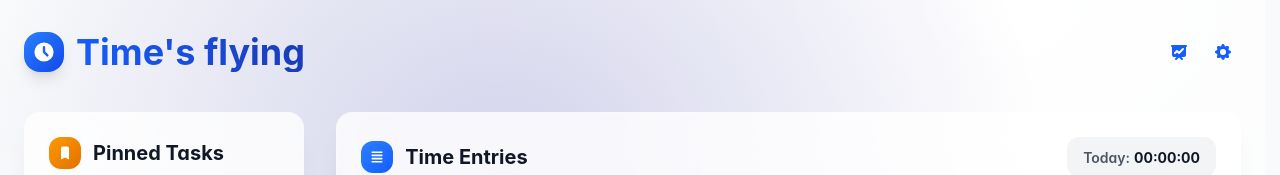
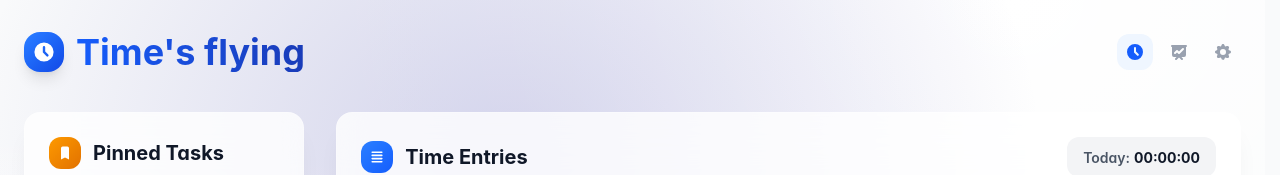
Before and after one commit to anbraten/timesflying, a Vue app: page / in a window 1280 px wide. Shown: the top 175 px of the page. Built offline with nearby package versions, Linux system fonts and the light colour scheme.

Commit message:
✨ add vue router and update packages

```diff
--- a/src/App.vue
+++ b/src/App.vue
@@ -3,7 +3,7 @@
     <div class="mx-auto px-6 py-8">
       <header class="mb-10">
         <div class="flex items-center gap-3 mb-3">
-          <a href="" class="flex gap-3 cursor-pointer" @click="page = 'home'">
+          <RouterLink to="/" class="flex gap-3 cursor-pointer">
             <div
               class="w-10 h-10 bg-gradient-to-br from-blue-500 to-blue-700 rounded-2xl flex items-center justify-center shadow-lg"
             >
@@ -18,37 +18,44 @@
             <h1 class="text-4xl font-bold bg-gradient-to-r from-blue-600 to-blue-800 bg-clip-text text-transparent">
               Time's flying
             </h1>
-          </a>
+          </RouterLink>
 
-          <div class="ml-auto flex gap-2">
-            <IconButton v-if="page !== 'reports'" name="chart" @click="page = 'reports'" />
-            <IconButton v-if="page !== 'settings'" name="settings" @click="page = 'settings'" />
-            <IconButton v-if="page !== 'home'" name="clock" @click="page = 'home'" />
-          </div>
+          <nav class="ml-auto flex gap-2">
+            <RouterLink
+              v-for="item in navItems"
+              :key="item.path"
+              :to="item.path"
+              custom
+              v-slot="{ isExactActive, navigate }"
+            >
+              <IconButton
+                :name="item.icon"
+                :title="item.label"
+                :variant="isExactActive ? 'primary' : 'ghost'"
+                :class="{ 'bg-blue-50': isExactActive }"
+                @click="navigate"
+              />
+            </RouterLink>
+          </nav>
         </div>
       </header>
 
       <Suspense>
-        <div>
-          <Home v-if="page === 'home'" />
-          <Settings v-if="page === 'settings'" />
-          <Reports v-if="page === 'reports'" />
-        </div>
+        <RouterView />
       </Suspense>
     </div>
   </div>
 </template>
 
 <script setup lang="ts">
-import { ref } from 'vue';
 import IconButton from './components/ui/IconButton.vue';
-import Home from './pages/Home.vue';
-import Settings from './pages/Settings.vue';
-import Reports from './pages/Reports.vue';
 import { useTimerTab } from './composables/useTimerTab';
 
-// TODO: use proper router
-const page = ref<'home' | 'settings' | 'reports'>('home');
+const navItems = [
+  { path: '/', icon: 'clock', label: 'Home' },
+  { path: '/reports', icon: 'chart', label: 'Reports' },
+  { path: '/settings', icon: 'settings', label: 'Settings' },
+];
 
 useTimerTab();
 </script>
--- a/src/main.ts
+++ b/src/main.ts
@@ -1,4 +1,5 @@
 import { createApp } from 'vue';
 import App from './App.vue';
+import { router } from './router';
 
-createApp(App).mount('#app');
+createApp(App).use(router).mount('#app');
--- /dev/null
+++ b/src/router/index.ts
@@ -0,0 +1,13 @@
+import { createRouter, createWebHistory } from 'vue-router';
+import Home from '../pages/Home.vue';
+import Reports from '../pages/Reports.vue';
+import Settings from '../pages/Settings.vue';
+
+export const router = createRouter({
+  history: createWebHistory(),
+  routes: [
+    { path: '/', component: Home },
+    { path: '/reports', component: Reports },
+    { path: '/settings', component: Settings },
+  ],
+});
```
Also changed, not shown: package.json (+8 -6 lines), 1 other file (tests, documents, lock files or other folders).
